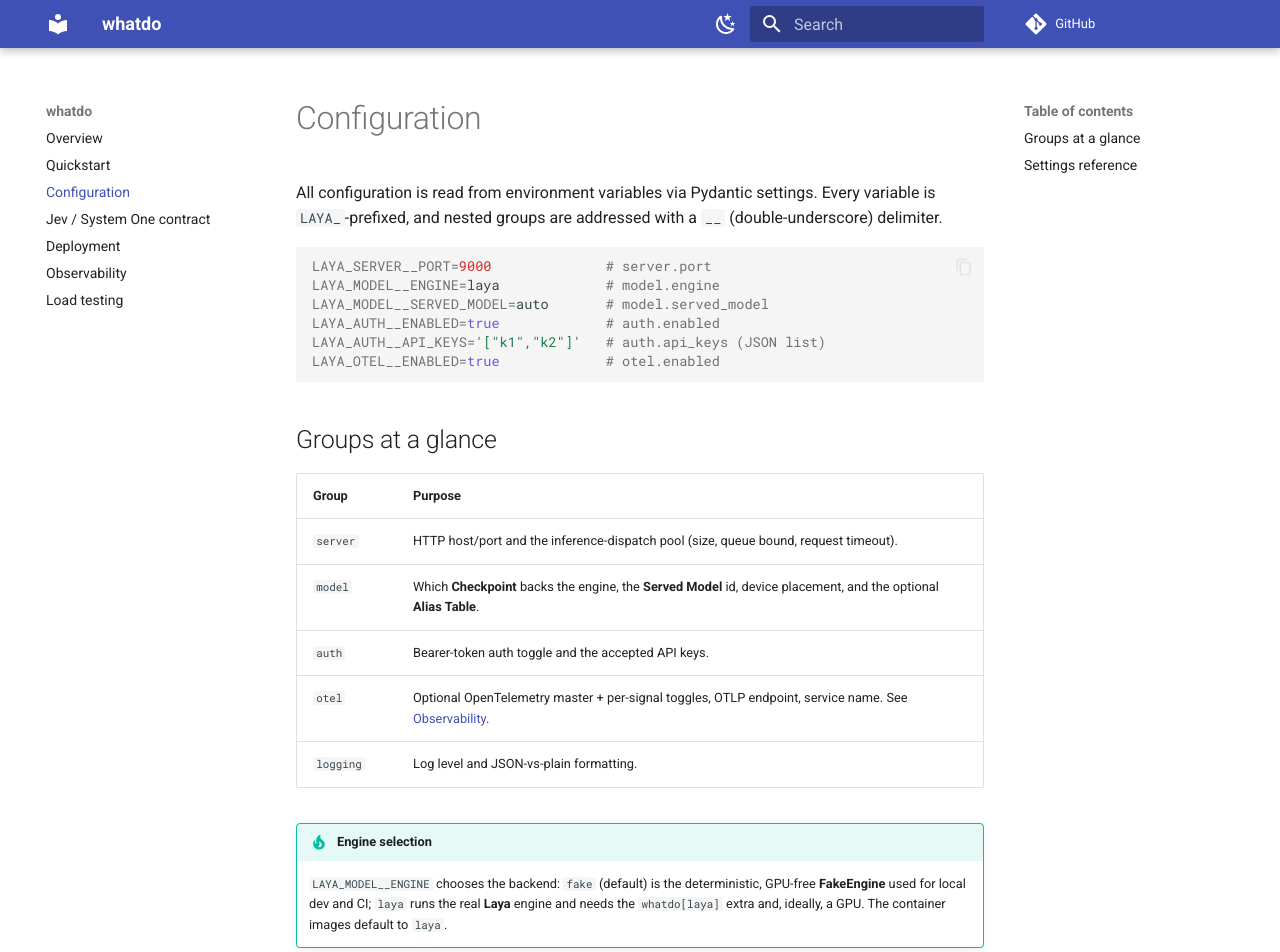
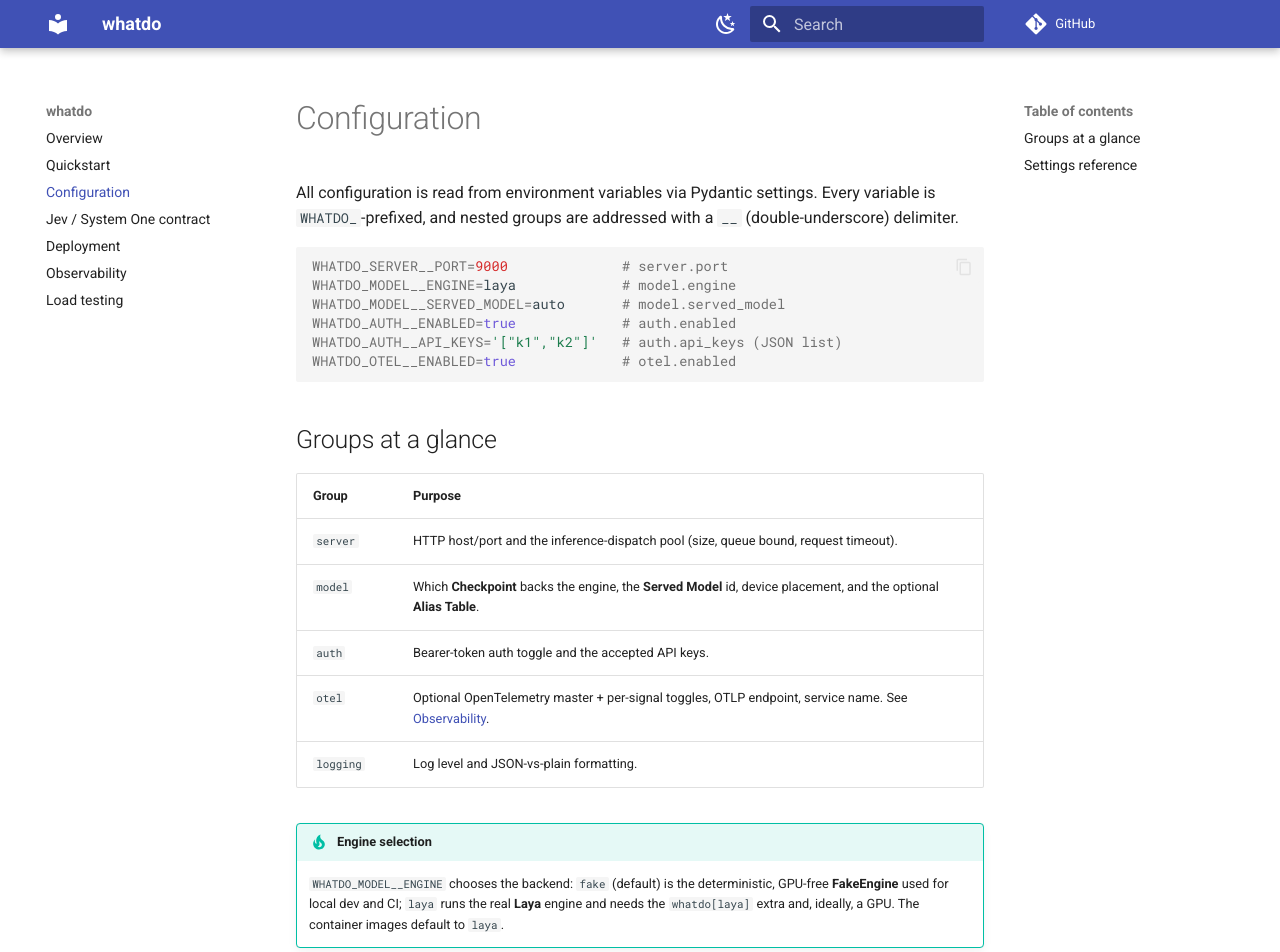
Before and after one commit to androiddrew/whatdo, an MkDocs documentation site: the page built from docs/configuration.md, in a window 1280 px wide and 1400 px high. Shown: the top 952 px of the window. Built offline with MkDocs 1.6.1 and Material for MkDocs 9.7.7, drawn with Linux system fonts in a browser that asks for light colours; comment, search, counter and statistics services are not loaded.

Commit message:
Rename settings env prefix LAYA_ -> WHATDO_
Rename the Pydantic settings env prefix (config.env_prefix) and every
documented settings variable: WHATDO_SERVER__*, WHATDO_MODEL__*,
WHATDO_AUTH__*, WHATDO_OTEL__* across config, Dockerfile ENV defaults,
tests, and docs. The Laya-engine build args (LAYA_FORK, LAYA_VERSION)
and the internal JSON-handler flag are engine/internal, not settings,
and are intentionally left as-is.

Co-Authored-By: Claude Opus 4.8 <noreply@anthropic.com>

````diff
--- a/docs/configuration.md
+++ b/docs/configuration.md
@@ -1,16 +1,16 @@
 # Configuration
 
 All configuration is read from environment variables via Pydantic settings.
-Every variable is `LAYA_`-prefixed, and nested groups are addressed with a `__`
+Every variable is `WHATDO_`-prefixed, and nested groups are addressed with a `__`
 (double-underscore) delimiter.
 
 ```bash
-LAYA_SERVER__PORT=9000              # server.port
-LAYA_MODEL__ENGINE=laya             # model.engine
-LAYA_MODEL__SERVED_MODEL=auto       # model.served_model
-LAYA_AUTH__ENABLED=true             # auth.enabled
-LAYA_AUTH__API_KEYS='["k1","k2"]'   # auth.api_keys (JSON list)
-LAYA_OTEL__ENABLED=true             # otel.enabled
+WHATDO_SERVER__PORT=9000              # server.port
+WHATDO_MODEL__ENGINE=laya             # model.engine
+WHATDO_MODEL__SERVED_MODEL=auto       # model.served_model
+WHATDO_AUTH__ENABLED=true             # auth.enabled
+WHATDO_AUTH__API_KEYS='["k1","k2"]'   # auth.api_keys (JSON list)
+WHATDO_OTEL__ENABLED=true             # otel.enabled
 ```
 
 ## Groups at a glance
@@ -24,7 +24,7 @@ LAYA_OTEL__ENABLED=true             # otel.enabled
 | `logging` | Log level and JSON-vs-plain formatting. |
 
 !!! tip "Engine selection"
-    `LAYA_MODEL__ENGINE` chooses the backend: `fake` (default) is the
+    `WHATDO_MODEL__ENGINE` chooses the backend: `fake` (default) is the
     deterministic, GPU-free **FakeEngine** used for local dev and CI; `laya`
     runs the real **Laya** engine and needs the `whatdo[laya]` extra and,
     ideally, a GPU. The container images default to `laya`.
````
Also changed, not shown: README.md (+1 -1 lines), docs/adr/0005-observability.md (+1 -1 lines), docs/deployment.md (+2 -2 lines), docs/index.md (+1 -1 lines), docs/load-testing.md (+2 -2 lines), docs/observability.md (+6 -6 lines), 6 other files.
